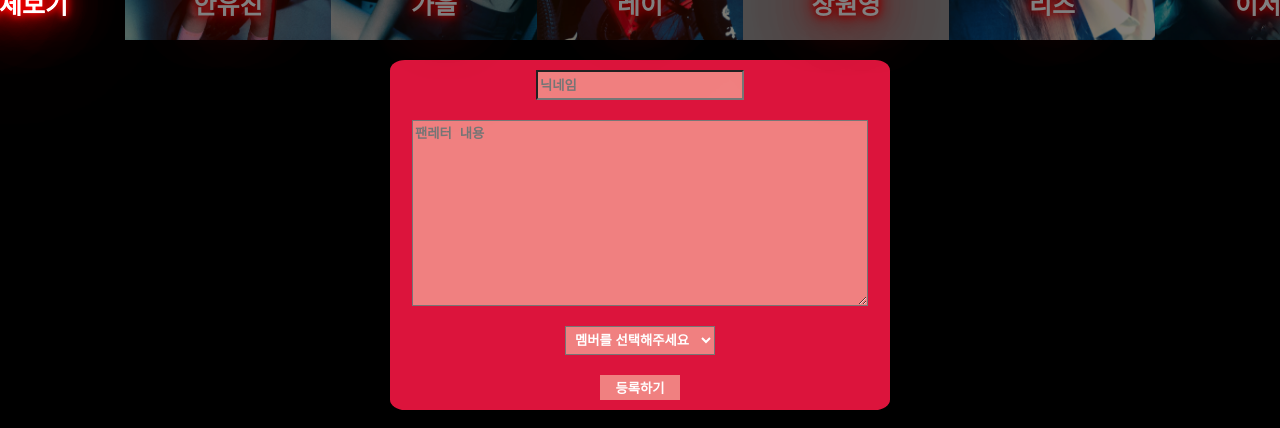
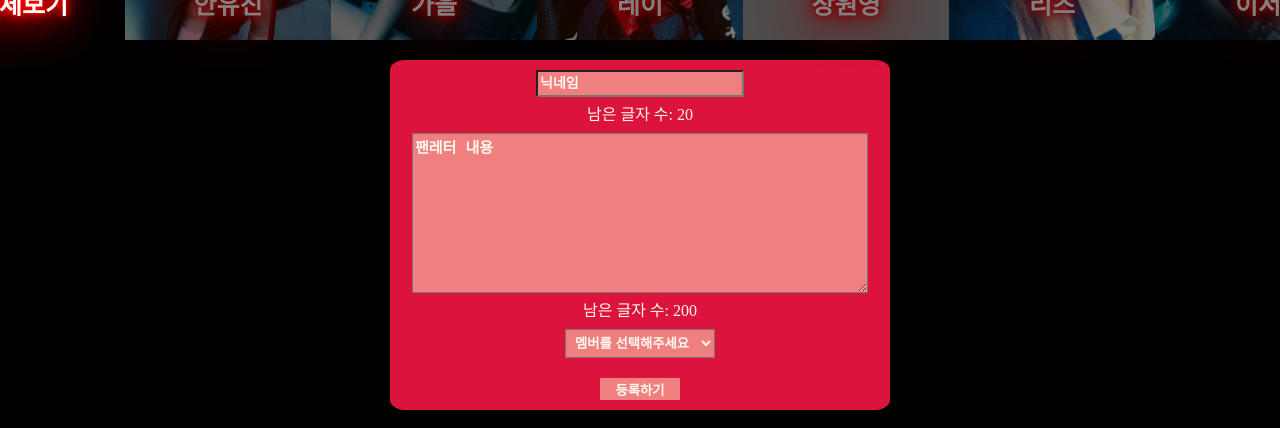
Before and after one commit to C1oudys/FanLetter-Box-Assignment, a React (Create React App) app: page / in a window 1280 px wide. Shown: the part 310-738 px from the top of the page. Built offline with nearby package versions, Linux system fonts and the light colour scheme; grey boxes are pictures that could not be loaded.

Commit message:
css 수정 및 form input 남은 글자수 표시 추가

```diff
--- a/src/components/Form.jsx
+++ b/src/components/Form.jsx
@@ -27,8 +27,13 @@ const Input = styled.input`
   margin: 10px;
   width: 200px;
   height: 40px;
-  color: white;
+  color: #fffaf0;;
   font-weight: bold;
+  &::placeholder {
+    color: #fffaf0;
+    font-size: 14px;
+    font-weight: bold;
+  }
 `;
 
 const TextArea = styled.textarea`
@@ -36,8 +41,13 @@ const TextArea = styled.textarea`
   margin: 10px;
   width: 450px;
   height: 300px;
-  color: white;
+  color: #fffaf0;;
   font-weight: bold;
+  &::placeholder {
+    color: #fffaf0;;
+    font-size: 15px;
+    font-weight: bold;
+  }
 `;
 
 const Select = styled.select`
@@ -46,7 +56,7 @@ const Select = styled.select`
   padding: 5px;
   width: 150px;
   height: 40px;
-  color: white;
+  color: #fffaf0;;
   font-weight: bold;
 `;
 
@@ -58,7 +68,7 @@ const SubmitButton = styled.button`
   width: 80px;
   height: 40px;
   margin: 10px;
-  color: white;
+  color: #fffaf0;;
   cursor: pointer;
   font-weight: bold;
   transition: background-color 0.3s ease;
@@ -67,6 +77,11 @@ const SubmitButton = styled.button`
     background-color:#800000; /* 호버 시 배경색 변경 */
   }
 `;
+
+const RemainingCharacters = styled.span`
+  color: #fffaf0;;
+`;
+
 
 // 아티스트 목록
 const artists = ["all", "유진", "가을", "레이", "원영", "리즈", "이서"];
@@ -111,6 +126,11 @@ const Form = () => {
     alert("등록 완료되었습니다.");
   };
 
+  // 남은 글자 수 계산 함수
+  const calculateRemainingCharacters = (currentLength, maxLength) => {
+    return maxLength - currentLength
+  };
+
   return (
     <FormContainer>
       <AddForm onSubmit={handleFormSubmit}>
@@ -121,12 +141,18 @@ const Form = () => {
           onChange={(e) => setNickname(e.target.value)}
           maxLength={20}
         />
+         <RemainingCharacters>
+          남은 글자 수: {calculateRemainingCharacters(nickname.length, 20)}
+        </RemainingCharacters>
         <TextArea
           placeholder="팬레터 내용"
           value={content}
           onChange={(e) => setContent(e.target.value)}
           maxLength={200}
         />
+         <RemainingCharacters>
+          남은 글자 수: {calculateRemainingCharacters(content.length, 200)}
+        </RemainingCharacters>
         <Select
           value={selectedArtist}
           onChange={(e) => setSelectedArtist(e.target.value)}
```
